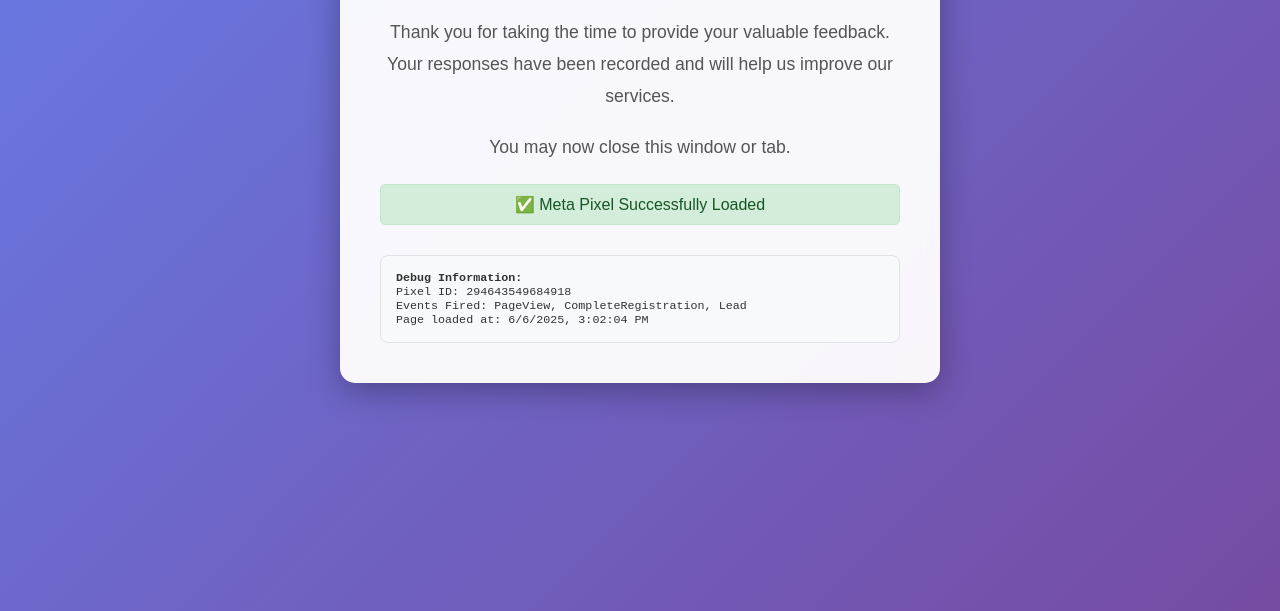
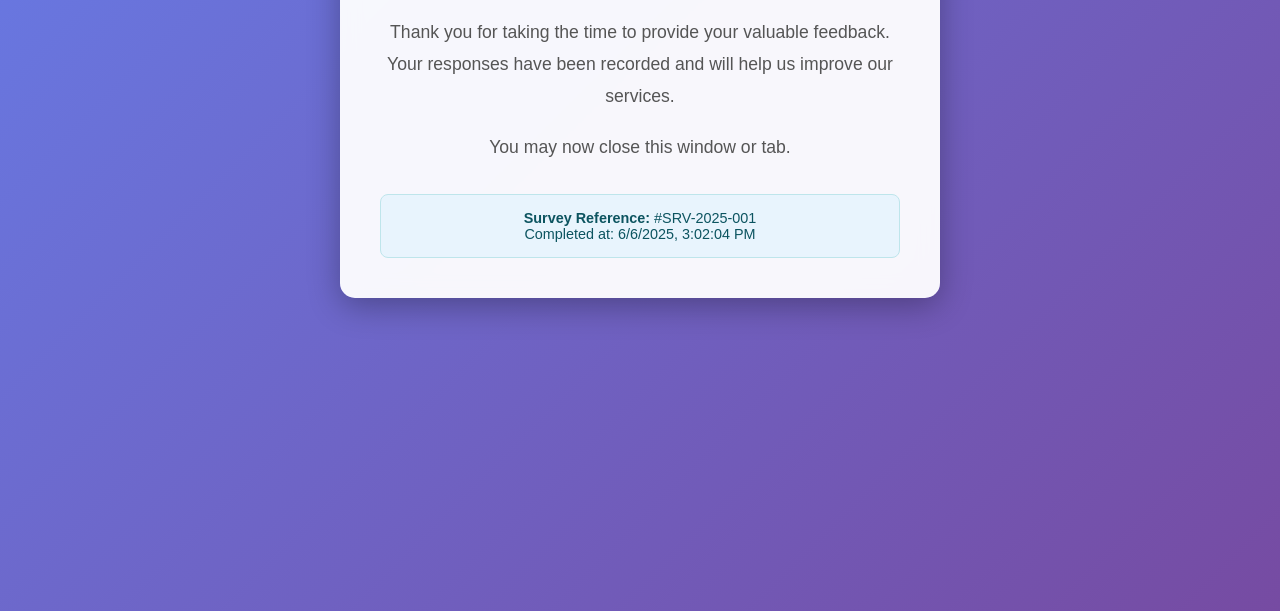
Before and after one commit to josh-ashkinaze/thankyou, a plain HTML site: page index.html in a window 1280 px wide. Shown: the part 329-940 px from the top of the page. Drawn offline with Linux system fonts and the light colour scheme.

Commit message:
Update index.html

```diff
--- a/index.html
+++ b/index.html
@@ -21,7 +21,6 @@
     // Fire conversion event after 1 second delay to ensure pixel loads
     setTimeout(function() {
         fbq('track', 'CompleteRegistration');
-        console.log('Meta Pixel CompleteRegistration event fired');
     }, 1000);
     </script>
     <noscript>
@@ -71,48 +70,22 @@
             50% { transform: scale(1.1); }
             100% { transform: scale(1); }
         }
-        .debug-info {
-            background: #f8f9fa;
-            border: 1px solid #dee2e6;
+        .completion-info {
+            background: #e8f4fd;
+            border: 1px solid #bee5eb;
             border-radius: 8px;
             padding: 15px;
             margin-top: 30px;
-            font-family: monospace;
             font-size: 0.9em;
-            text-align: left;
-        }
-        .status {
-            margin-top: 20px;
-            padding: 10px;
-            border-radius: 5px;
-            background: #d4edda;
-            border: 1px solid #c3e6cb;
-            color: #155724;
+            color: #0c5460;
         }
     </style>
 
     <script>
     // Additional verification script
     window.addEventListener('load', function() {
-        // Check if fbq is loaded
-        if (typeof fbq !== 'undefined') {
-            document.getElementById('pixel-status').innerHTML = '✅ Meta Pixel Successfully Loaded';
-            document.getElementById('pixel-status').style.background = '#d4edda';
-
-            // Fire additional events for testing
-            setTimeout(function() {
-                fbq('track', 'Lead');
-                console.log('Meta Pixel Lead event fired');
-            }, 2000);
-
-        } else {
-            document.getElementById('pixel-status').innerHTML = '❌ Meta Pixel Failed to Load';
-            document.getElementById('pixel-status').style.background = '#f8d7da';
-            document.getElementById('pixel-status').style.color = '#721c24';
-        }
-
         // Show current timestamp
-        document.getElementById('timestamp').innerHTML = 'Page loaded at: ' + new Date().toLocaleString();
+        document.getElementById('timestamp').innerHTML = 'Completed at: ' + new Date().toLocaleString();
     });
     </script>
 </head>
@@ -124,14 +97,8 @@
         <p>Thank you for taking the time to provide your valuable feedback. Your responses have been recorded and will help us improve our services.</p>
         <p>You may now close this window or tab.</p>
 
-        <div id="pixel-status" class="status">
-            🔄 Checking Meta Pixel Status...
-        </div>
-
-        <div class="debug-info">
-            <strong>Debug Information:</strong><br>
-            Pixel ID: 294643549684918<br>
-            Events Fired: PageView, CompleteRegistration, Lead<br>
+        <div class="completion-info">
+            <strong>Survey Reference:</strong> #SRV-2025-001<br>
             <span id="timestamp"></span>
         </div>
     </div>
```
